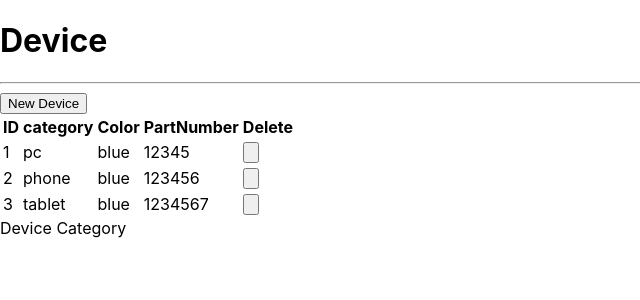
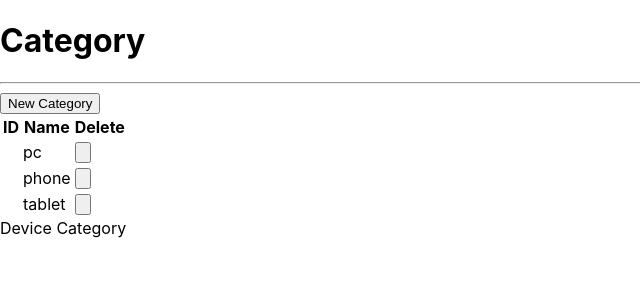
Before and after one commit to ojcarlos/Desafio_eldorado, a Next.js app: page /category in a window 1280 px wide. Shown: the top 300 px of the page, without its empty margins (0-640 px from the left). Built offline with nearby package versions, Linux system fonts and the light colour scheme.

Commit message:
finalizado a parte de device

```diff
--- /dev/null
+++ b/src/components/FormularioCategory.tsx
@@ -0,0 +1,33 @@
+import { useState } from "react";
+import EntradaDevice from "./EntradaDevice";
+import Category from "../core/Category";
+import Botao from "./Botao";
+interface FormularioDeviceProps{
+    category: Category;
+    cancel?: () => void
+    newCategory?: (category: Category) => void
+}
+
+
+export default function FormularioDevice(props: FormularioDeviceProps){
+
+    const id = props.category?.id
+    const [name, setName] = useState(props.category?.name ?? '')
+
+    return(
+        <div>
+            <EntradaDevice
+                 texto = "Name"
+                 valor = {name}
+                 newValue = {setName} />
+            <div>
+                <Botao cor="blue"
+                    onClick={() => props.newCategory(new Category(name,id)) }
+                >New</Botao>
+                <Botao cor="gray" onClick = {props.cancel} >Cancel</Botao>
+
+            </div>
+        </div>
+
+    )
+}
--- a/src/components/Tabela2.tsx
+++ b/src/components/Tabela2.tsx
@@ -0,0 +1,60 @@
+import Device from "../core/Device";
+import { Delete } from "./icons";
+import Category from "../core/Category";
+
+interface TabelaProps{
+    category: Category[]
+    categoryDelete?: (category: Category) => void
+}
+
+export default function Tabela1(props){
+
+    function renderCabecalho(){
+        return (
+        <tr>
+            <th className="text-left p-4">ID</th>
+            <th className="text-left p-4">Name</th>
+            <th className="text-left p-4">Delete</th>
+        </tr>
+        )
+    }
+
+    function renderDados(){
+        return props.categorys?.map((category, i)=>{
+            return (
+                <tr key={category.id}
+                className= {`${i%2===0 ? `bg-purple-200`: `bg-purple-100` }`} >
+                    <td className="text-left p-4">{category.id}</td>
+                    <td className="text-left p-4">{category.name}</td>
+
+                    {Action(category)}
+                </tr>
+            )
+        } )
+    }
+    function Action (category: Category) {
+        return(
+            <td className="flex justify p-4" >
+                <button onClick={()=> props.categoryDelete?.(category)} className={`
+                flex justify-left items-center rounded-full
+                hover:bg-purple-50
+                text-red-500`}>{Delete}</button>
+            </td>
+        )
+    }
+
+    return(
+
+        <table className ="w-full rounded-xl overflow-hidden">
+            <thead className={`
+                text-gray-100
+                bg-gradient-to-r from-purple-500  to-purple-800
+            `} >
+               {renderCabecalho()}
+            </thead>
+            <tbody>
+                {renderDados()}
+            </tbody>
+        </table>
+    )
+}
--- a/src/core/Category.ts
+++ b/src/core/Category.ts
@@ -1,4 +1,4 @@
-export default class Device{
+export default class Category{
 
     #name: string;
     #id: number;
@@ -8,7 +8,7 @@ export default class Device{
         this.#name = name;
     }
     static vazio(){
-        return new Device('')
+        return new Category('')
     }
     get id() { return this.#id; }
     get name() { return this.#name; }
--- a/src/pages/_app.tsx
+++ b/src/pages/_app.tsx
@@ -8,10 +8,10 @@ function MyApp({ Component, pageProps }) {
   <header className ={`bg-gray-50
     fixed top-0 w-full
     flex `} >
-    <Link href = "index">
+    <Link href = "/">
       <a className="text-2xl p-4 rounded-2xl hover:bg-gray-100" >Device </a>
     </Link>
-    <Link href = "index">
+    <Link href = "category">
       <a className="text-2xl p-4 rounded-2xl hover:bg-gray-100" >Category </a>
     </Link>
 
--- a/src/pages/category.tsx
+++ b/src/pages/category.tsx
@@ -1,25 +1,25 @@
 import { useState } from "react";
 import Botao from "../components/Botao";
-import FormularioDevice from "../components/FormularioDevice";
+import FormularioCategory from "../components/FormularioCategory";
 import Layout from "../components/Layout";
-import Tabela1 from "../components/Tabela1";
-import Device from "../core/Device";
+import Tabela2 from "../components/Tabela2";
+import Category from "../core/Category";
 
 export default function categoria() {
-  const[device, setDevice] = useState<Device>(Device.vazio)
+  const[category, setCategory] = useState<Category>(Category.vazio)
   const[visivel, setVisivel] = useState<'tabela1' |'form1'>('tabela1')
-  const devices = [
-    new Device('pc', 'blue', 12345, 1),
-    new Device('phone', 'blue', 123456, 2),
-    new Device('tablet', 'blue', 1234567, 3),
+  const categorys = [
+    new Category('pc'),
+    new Category('phone'),
+    new Category('tablet'),
   ]
 
-  function deviceDelete(device: Device){
-    console.log(`excluir ... ${device.color}`);
+  function categoryDelete(category: Category){
+    console.log(`excluir ... ${category}`);
   }
 
-  function deviceSave(device: Device){
-    console.log(device);
+  function categorySave(category: Category){
+    console.log(category);
   }
 
 
@@ -30,20 +30,20 @@ export default function categoria() {
     bg-gradient-to-r from-blue-500 to-purple-500
     `
     }>
-      <Layout titulo="Device">
+      <Layout titulo="Category">
         {visivel === 'tabela1' ? (
           <>
               <div className = "flex justify-end">
-                  <Botao cor = "green" onClick ={() => setVisivel('form1')}  >New Device</Botao>
+                  <Botao cor = "green" onClick ={() => setVisivel('form1')}  >New Category</Botao>
               </div>
-              <Tabela1 devices={devices} deviceDelete={deviceDelete}/>
+              <Tabela2 categorys={categorys} categoryDelete={categoryDelete}/>
           </>
 
         ) : (
 
-          <FormularioDevice device={device}
+          <FormularioCategory category={category}
           cancel = {() => setVisivel('tabela1') }
-          newDevice = {deviceSave}
+          newCategory= {categorySave}
           />
 
         )}
```
